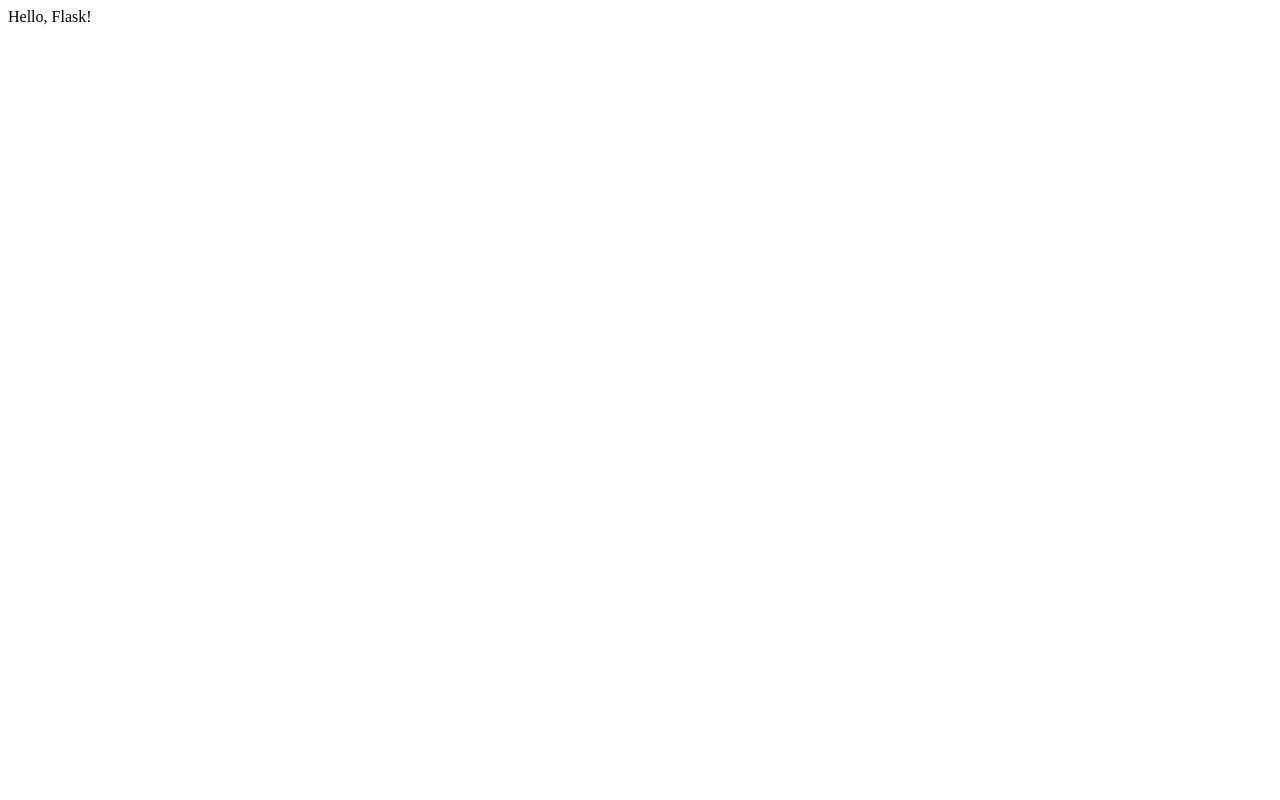
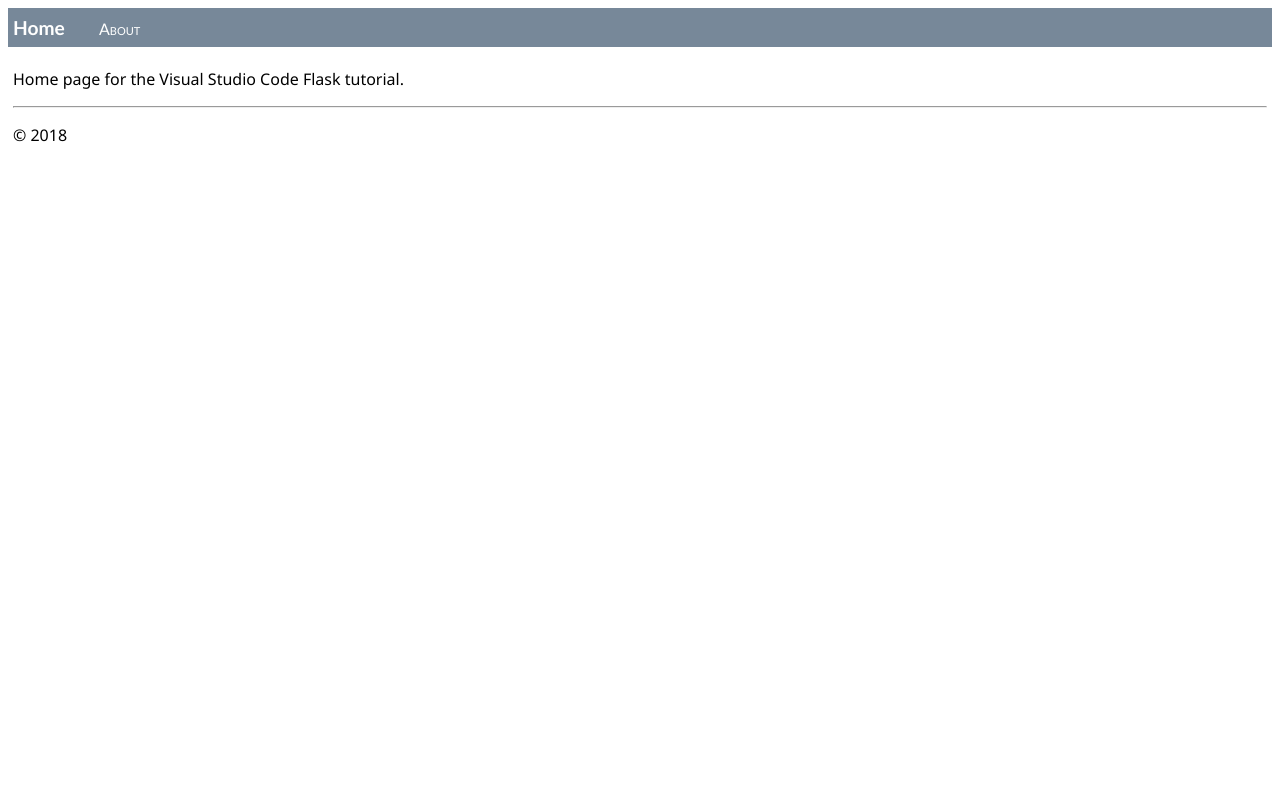
Before and after one commit to chanakya22/AboutMe, a Flask app: page / in a window 1280 px wide. Before the commit the page is almost empty. Run offline with Flask 2, Linux system fonts and the light colour scheme.

Commit message:
added new links

```diff
--- a/app.py
+++ b/app.py
@@ -7,7 +7,13 @@ app = Flask(__name__)
 
 @app.route("/")
 def home():
-    return "Hello, Flask!"
+    # return "Hello, Flask!"
+    return render_template("homescreen.html")
+
+@app.route("/about/")
+def about():
+    # return "Hello, Flask!"
+    return render_template("about.html")
 
 
 
@@ -29,3 +35,7 @@ def hello(name = None):
     # return content
 
     return render_template("home.html",name=name,date=datetime.now())
+
+@app.route("/api/data")
+def get_data():
+    return app.send_static_file("data.json")
--- /dev/null
+++ b/static/data.json
@@ -0,0 +1,5 @@
+{
+	"01": {
+	  "note": "This data is very simple because we're demonstrating only the mechanism."
+	}
+  }
--- a/static/site.css
+++ b/static/site.css
@@ -2,3 +2,30 @@
     font-weight: 5000;
     color: red;
 }
+.navbar {
+    background-color: lightslategray;
+    font-size: 1em;
+    font-family: 'Trebuchet MS', 'Lucida Sans Unicode', 'Lucida Grande', 'Lucida Sans', Arial, sans-serif;
+    color: white;
+    padding: 8px 5px 8px 5px;
+}
+
+.navbar a {
+    text-decoration: none;
+    color: inherit;
+}
+
+.navbar-brand {
+    font-size: 1.2em;
+    font-weight: 600;
+}
+
+.navbar-item {
+    font-variant: small-caps;
+    margin-left: 30px;
+}
+
+.body-content {
+    padding: 5px;
+    font-family:'Segoe UI', Tahoma, Geneva, Verdana, sans-serif;
+}
--- /dev/null
+++ b/templates/about.html
@@ -0,0 +1,6 @@
+{% extends "layout.html" %}
+{% block About Me %}
+
+{% endblock %}
+{% block <p>About page for the Visual Studio Code Flask tutorial.</p> %}
+{% endblock %}
--- /dev/null
+++ b/templates/homescreen.html
@@ -0,0 +1,7 @@
+{% extends "layout.html" %}
+{% block title %}
+Home
+{% endblock %}
+{% block content %}
+<p>Home page for the Visual Studio Code Flask tutorial.</p>
+{% endblock %}clear
--- /dev/null
+++ b/templates/layout.html
@@ -0,0 +1,24 @@
+<!DOCTYPE html>
+<html>
+    <head>
+        <meta charset="utf-8" />
+        <title>{% block title %}{% endblock %}</title>
+        <link rel="stylesheet" type="text/css" href="{{ url_for('static', filename='site.css')}}" />
+    </head>
+
+    <body>
+        <div class="navbar">
+            <a href="{{ url_for('home') }}" class="navbar-brand">Home</a>
+            <a href="{{ url_for('about') }}" class="navbar-item">About</a>
+        </div>
+
+        <div class="body-content">
+            {% block content %}
+            {% endblock %}
+            <hr/>
+            <footer>
+                <p>© 2018</p>
+            </footer>
+        </div>
+    </body>
+</html>
```
